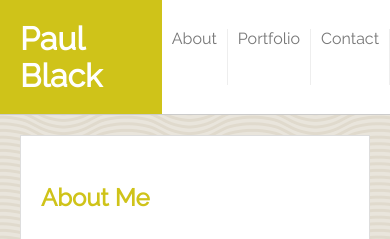
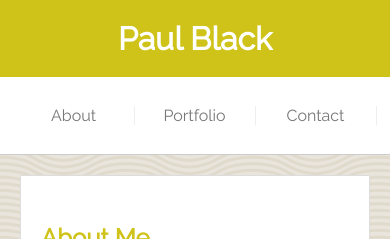
Before and after one commit to pblack67/HW-2-Responsive-Portfolio, a plain HTML site: page index.html in a window 390 px wide. Shown: the top 239 px of the page. Drawn offline with Linux system fonts and the light colour scheme.

Commit message:
Synch to gihub

```diff
--- a/assets/css/about.css
+++ b/assets/css/about.css
@@ -3,3 +3,11 @@ article img {
     float: left;
     margin-right: 20px;
 }
+
+@media only screen and (max-width: 640px) {
+    article img {
+        width: 100%;
+        height: inherit;
+    }
+
+}
--- a/assets/css/style.css
+++ b/assets/css/style.css
@@ -9,9 +9,16 @@ h1, h2, h3, h4, h5, h6 {
 }
 
 html, body {
-    height: 100%;
     margin: 0 auto;
     position: relative;
+}
+
+html {
+    height: 100%;
+}
+
+body {
+    /* height: 100%; */
 }
 
 body header {
@@ -55,9 +62,9 @@ nav a:hover {
 
 main {
     background-image: url("../images/wov.png");
-    margin-top: 0px;
+    margin: 0 auto -50px;
     padding: 20px;
-    height: 100%;
+    /* height: 100%; */
 }
 
 main article {
@@ -66,8 +73,8 @@ main article {
     max-width: 960px;
     margin: 0px auto;
     padding: 0px 20px 0px 20px;
-    overflow: hidden;
-    height: auto;
+    /* overflow: hidden; */
+    /* height: auto; */
     line-height: 150%;
     border: 1px solid #dddddd;
 }
@@ -89,3 +96,20 @@ footer {
     left: 0;
     width: 100%;
 }
+
+@media only screen and (max-width: 640px) {
+
+    header div {
+        flex-wrap: wrap;
+        text-align: center;
+    }
+
+    body header h1 {
+        width: 100%;
+    }
+
+    header nav {
+        width: 100%;
+        justify-content: center;
+    }
+}
```
